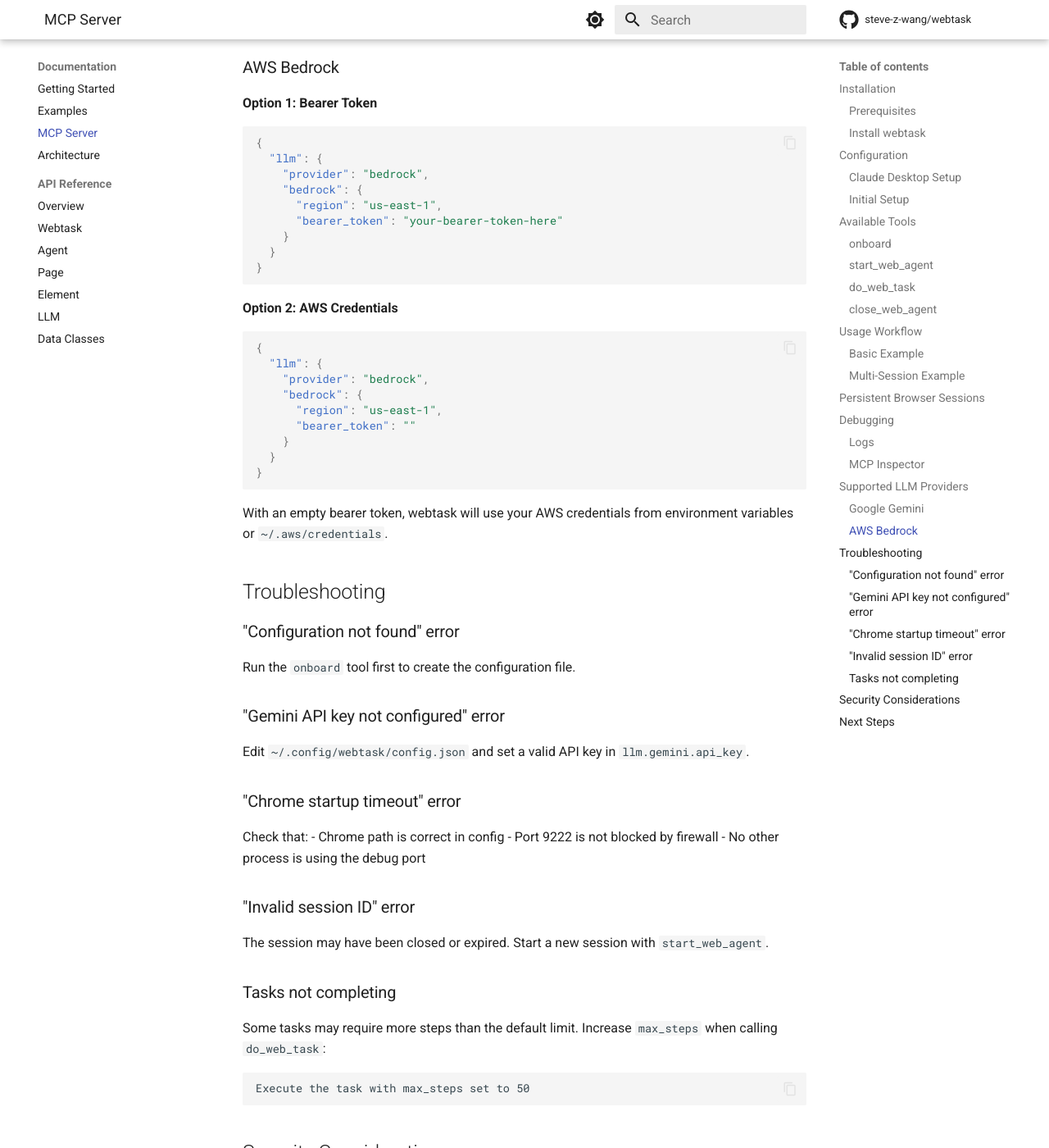
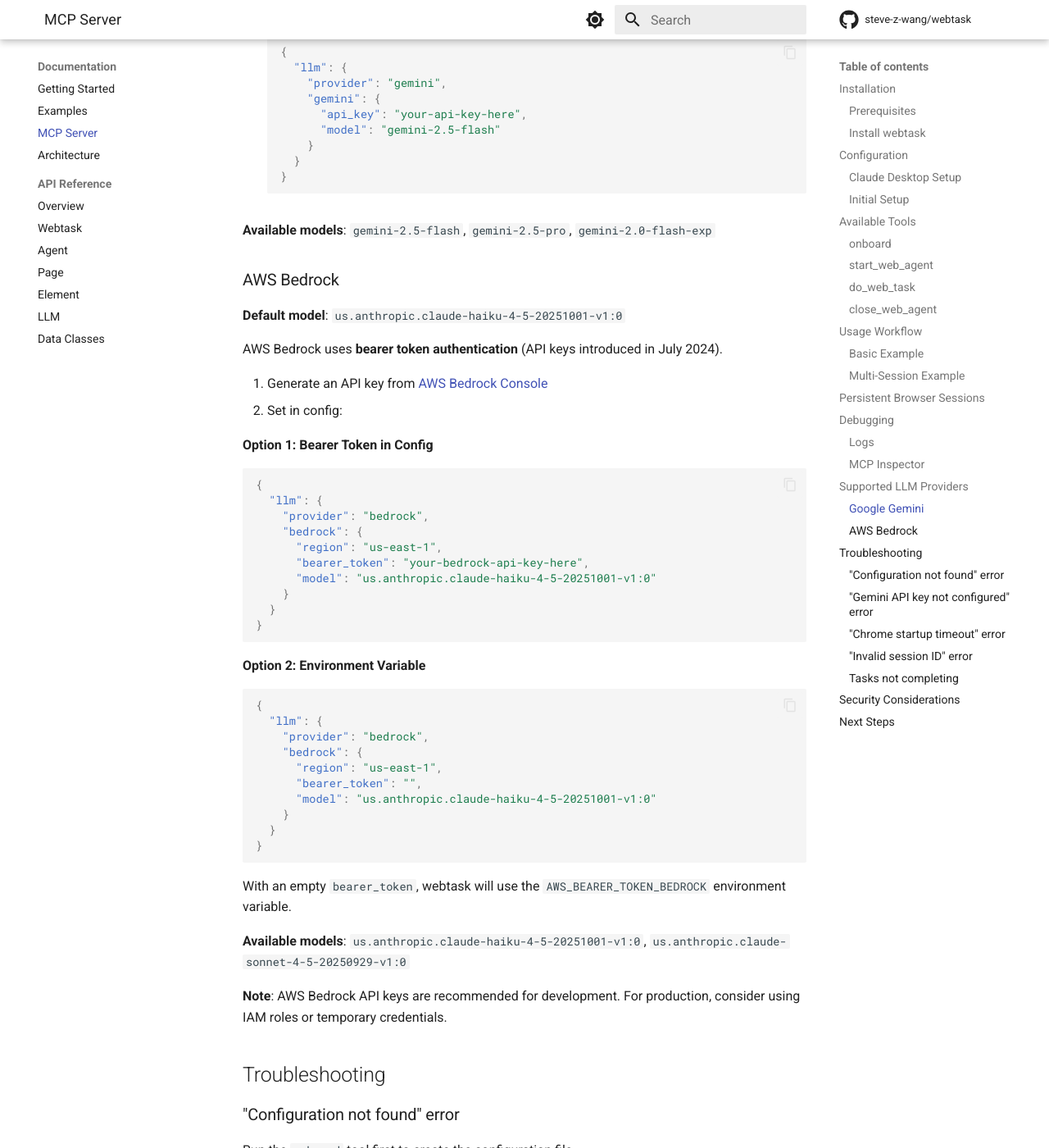
Before and after one commit to steve-z-wang/webtask, an MkDocs documentation site: the page built from docs/mcp-server.md, in a window 1280 px wide and 1400 px high, scrolled down 4966 px. Shown: the whole window at 82% size. Built offline with MkDocs 1.6.1 and Material for MkDocs 9.7.7, drawn with Linux system fonts in a browser that asks for light colours; comment, search, counter and statistics services are not loaded; some of the changed text lies outside the part shown.

Commit message:
Add model config and bearer token support for Bedrock
Changes:
- Changed default Bedrock model to claude-haiku-4-5-20251001-v1:0
- Added model configuration support for both Gemini and Bedrock
- Implemented AWS Bedrock bearer token authentication (API keys from July 2024)
- Config now uses bearer_token field (sets AWS_BEARER_TOKEN_BEDROCK env var)
- Updated documentation with bearer token authentication instructions
- Bumped version to 0.17.7

Users can now authenticate with Bedrock using:
- Bearer token in config (llm.bedrock.bearer_token)
- Bearer token via environment variable (AWS_BEARER_TOKEN_BEDROCK)

Model overrides available via:
- llm.gemini.model (default: gemini-2.5-flash)
- llm.bedrock.model (default: us.anthropic.claude-haiku-4-5-20251001-v1:0)

🤖 Generated with [Claude Code](https://claude.com/claude-code)

Co-Authored-By: Claude <noreply@anthropic.com>

````diff
--- a/docs/mcp-server.md
+++ b/docs/mcp-server.md
@@ -58,11 +58,13 @@ When you first use the MCP server, you'll need to run the onboarding process:
   "llm": {
     "provider": "gemini",
     "gemini": {
-      "api_key": "YOUR_GEMINI_API_KEY_HERE"
+      "api_key": "YOUR_GEMINI_API_KEY_HERE",
+      "model": "gemini-2.5-flash"
     },
     "bedrock": {
       "region": "us-east-1",
-      "bearer_token": ""
+      "bearer_token": "",
+      "model": "us.anthropic.claude-haiku-4-5-20251001-v1:0"
     }
   },
   "browser": {
@@ -75,7 +77,9 @@ When you first use the MCP server, you'll need to run the onboarding process:
 
 3. **Set your LLM provider**:
    - For **Gemini**: Set `llm.provider` to `"gemini"` and add your API key to `llm.gemini.api_key`
+     - Optional: Set `llm.gemini.model` to override the default model (default: `gemini-2.5-flash`)
    - For **AWS Bedrock**: Set `llm.provider` to `"bedrock"` and configure `llm.bedrock` settings
+     - Optional: Set `llm.bedrock.model` to override the default model (default: `us.anthropic.claude-haiku-4-5-20251001-v1:0`)
 
 4. **Restart Claude Desktop** to apply the configuration
 
@@ -197,6 +201,8 @@ This provides a web UI at `http://localhost:5173` to test MCP tools interactivel
 
 ### Google Gemini
 
+**Default model**: `gemini-2.5-flash`
+
 1. Get an API key from [Google AI Studio](https://makersuite.google.com/app/apikey)
 2. Set in config:
    ```json
@@ -204,41 +210,57 @@ This provides a web UI at `http://localhost:5173` to test MCP tools interactivel
      "llm": {
        "provider": "gemini",
        "gemini": {
-         "api_key": "your-api-key-here"
+         "api_key": "your-api-key-here",
+         "model": "gemini-2.5-flash"
        }
      }
    }
    ```
 
+**Available models**: `gemini-2.5-flash`, `gemini-2.5-pro`, `gemini-2.0-flash-exp`
+
 ### AWS Bedrock
 
-**Option 1: Bearer Token**
+**Default model**: `us.anthropic.claude-haiku-4-5-20251001-v1:0`
+
+AWS Bedrock uses **bearer token authentication** (API keys introduced in July 2024).
+
+1. Generate an API key from [AWS Bedrock Console](https://console.aws.amazon.com/bedrock/)
+2. Set in config:
+
+**Option 1: Bearer Token in Config**
 ```json
 {
   "llm": {
     "provider": "bedrock",
     "bedrock": {
       "region": "us-east-1",
-      "bearer_token": "your-bearer-token-here"
+      "bearer_token": "your-bedrock-api-key-here",
+      "model": "us.anthropic.claude-haiku-4-5-20251001-v1:0"
     }
   }
 }
 ```
 
-**Option 2: AWS Credentials**
+**Option 2: Environment Variable**
 ```json
 {
   "llm": {
     "provider": "bedrock",
     "bedrock": {
       "region": "us-east-1",
-      "bearer_token": ""
+      "bearer_token": "",
+      "model": "us.anthropic.claude-haiku-4-5-20251001-v1:0"
     }
   }
 }
 ```
 
-With an empty bearer token, webtask will use your AWS credentials from environment variables or `~/.aws/credentials`.
+With an empty `bearer_token`, webtask will use the `AWS_BEARER_TOKEN_BEDROCK` environment variable.
+
+**Available models**: `us.anthropic.claude-haiku-4-5-20251001-v1:0`, `us.anthropic.claude-sonnet-4-5-20250929-v1:0`
+
+**Note**: AWS Bedrock API keys are recommended for development. For production, consider using IAM roles or temporary credentials.
 
 ## Troubleshooting
 
--- a/pyproject.toml
+++ b/pyproject.toml
@@ -4,7 +4,7 @@ build-backend = "setuptools.build_meta"
 
 [project]
 name = "pywebtask"
-version = "0.17.6"
+version = "0.17.7"
 description = "LLM-powered web automation library with autonomous agents"
 readme = "README.md"
 requires-python = ">=3.10"
--- a/src/webtask/__init__.py
+++ b/src/webtask/__init__.py
@@ -24,7 +24,7 @@ from .llm import (
     ToolResultStatus,
 )
 
-__version__ = "0.17.6"
+__version__ = "0.17.7"
 
 __all__ = [
     # Manager
````
Also changed, not shown: 4 other files.
